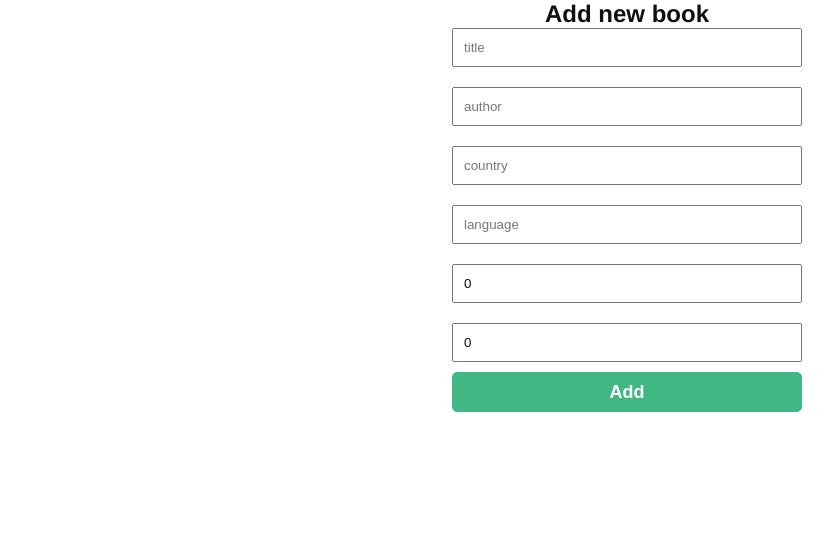
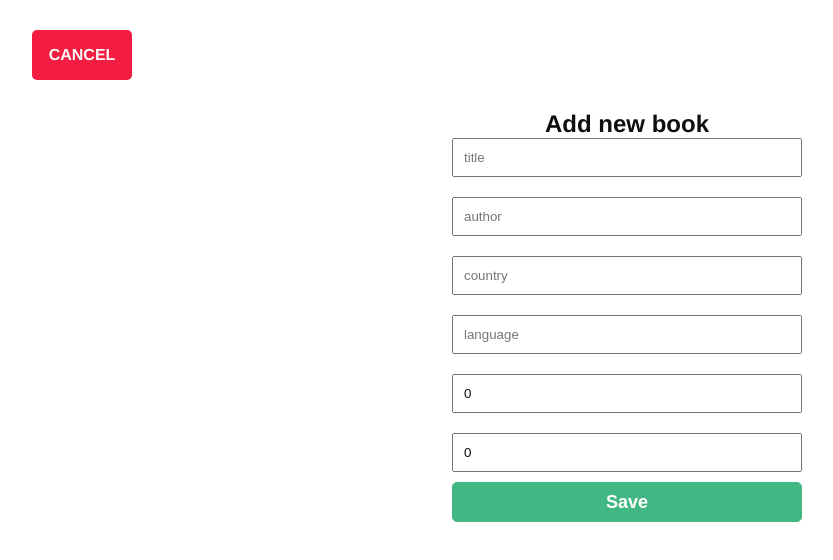
Before and after one commit to dev-rodrigues/livros.vue, a Vue app: page /create in a window 1280 px wide. Shown: the top 560 px of the page, without its empty margins (13-846 px from the left). Built offline with nearby package versions, Linux system fonts and the light colour scheme.

Commit message:
muda tema aplicacao

```diff
--- a/src/App.vue
+++ b/src/App.vue
@@ -31,7 +31,75 @@
     height: 100%;
   }
   .container {
-      max-width: 10240px;
-      display: flex;
+    max-width: 10240px;
+    display: flex;
+  }
+
+  #nav {
+    display: flex;
+    flex-direction: row;
+    align-items: center;
+    flex:1;
+
+    width: 100px;
+    height: 50px;
+    margin: 30px 45px;
+    background: var(--allowed);
+    border-radius: 5px;
+    cursor: pointer;
+  }
+
+  #cancel {
+    display: flex;
+    flex-direction: row;
+    align-items: center;
+    flex:1;
+
+    width: 100px;
+    height: 50px;
+    margin: 30px 45px;
+    background: var(--denial);
+    border-radius: 5px;
+    cursor: pointer;
+  }
+
+  #nav > a {
+    width: 100%;
+    font-weight: bold;
+    color: var(--white);
+    text-decoration: none;
+    border-radius: 5px;
+  }
+
+  #cancel > a {
+    width: 100%;
+    font-weight: bold;
+    color: var(--white);
+    text-decoration: none;
+    border-radius: 5px;
+  }
+
+  #nav a.router-link-exact-active {
+    color: var(--white);
+    border-radius: 10px;
+    display: flex;
+    align-items: center;
+    justify-content: center;
+  }
+
+  #cancel a.router-link-exact-active {
+    color: var(--white);
+    border-radius: 10px;
+    display: flex;
+    align-items: center;
+    justify-content: center;
+  }
+
+  #nav:hover {
+    filter: brightness(0.7);
+  }
+
+  #cancel:hover {
+    filter: brightness(0.7);
   }
 </style>
--- a/src/components/AddBook.vue
+++ b/src/components/AddBook.vue
@@ -1,4 +1,8 @@
 <template>
+    <div id="cancel">
+        <router-link to="/">CANCEL</router-link>
+    </div>
+
     <div class="root">
         <h2>Add new book</h2>
         <div class="container">
@@ -33,7 +37,7 @@
                         type="number"
                         placeholder="year">
 
-                    <input type="submit" value="Add">
+                    <input type="submit" value="Save">
                 </form>
         </div>
     </div>
--- a/src/components/Books.vue
+++ b/src/components/Books.vue
@@ -69,7 +69,7 @@
 
     .book {
         border: 1px solid #ccc;
-        background: var(--allowed);
+        background: var(--completed);
         padding: 1rem;
         border-radius: 5px;
         text-align: center;
@@ -81,49 +81,20 @@
         display: flex;
         flex-direction: row;
         justify-content: space-between;
+
+    }
+
+    .book:hover {
+        transform: translateX(10px);
+        transition: transform 0.2s;
     }
 
     .read {
-        background: var(--completed)
+        background: var(--allowed)
     }
 
     .alert {
         font-size: 30px;
         color: var(--denial);
     }
-
-    #nav {
-        display: flex;
-        flex-direction: row;
-        align-items: center;
-        flex:1;
-
-        width: 100px;
-        height: 50px;
-        margin: 30px 45px;
-        background: var(--allowed);
-        border-radius: 5px;
-        cursor: pointer;
-    }
-
-    #nav > a {
-        width: 100%;
-        font-weight: bold;
-        color: var(--white);
-        text-decoration: none;
-        border-radius: 5px;
-
-    }
-
-    #nav a.router-link-exact-active {
-        color: var(--white);
-        border-radius: 10px;
-        display: flex;
-        align-items: center;
-        justify-content: center;
-    }
-
-    #nav:hover {
-        filter: brightness(0.7);
-    }
 </style>
```
